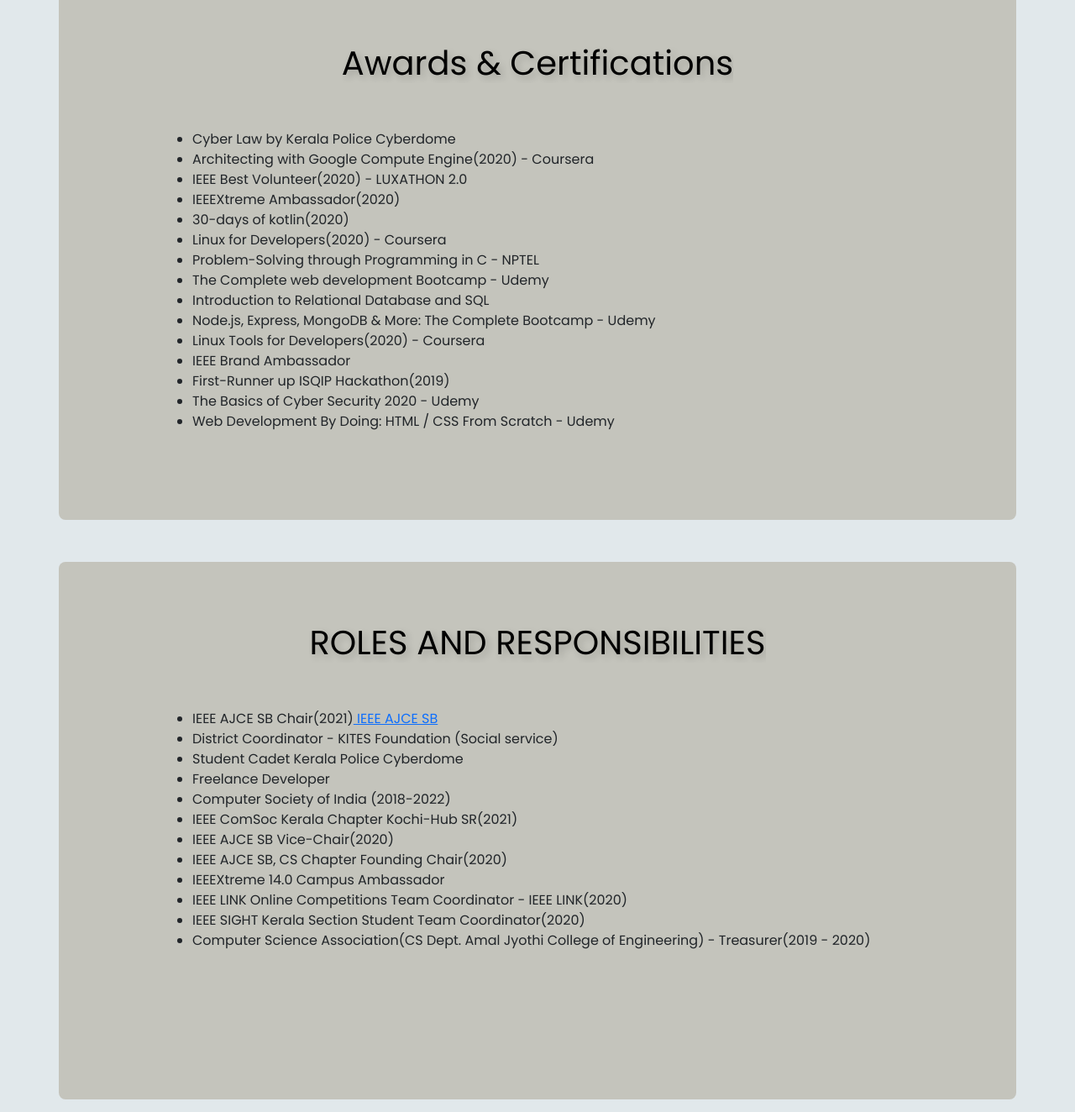
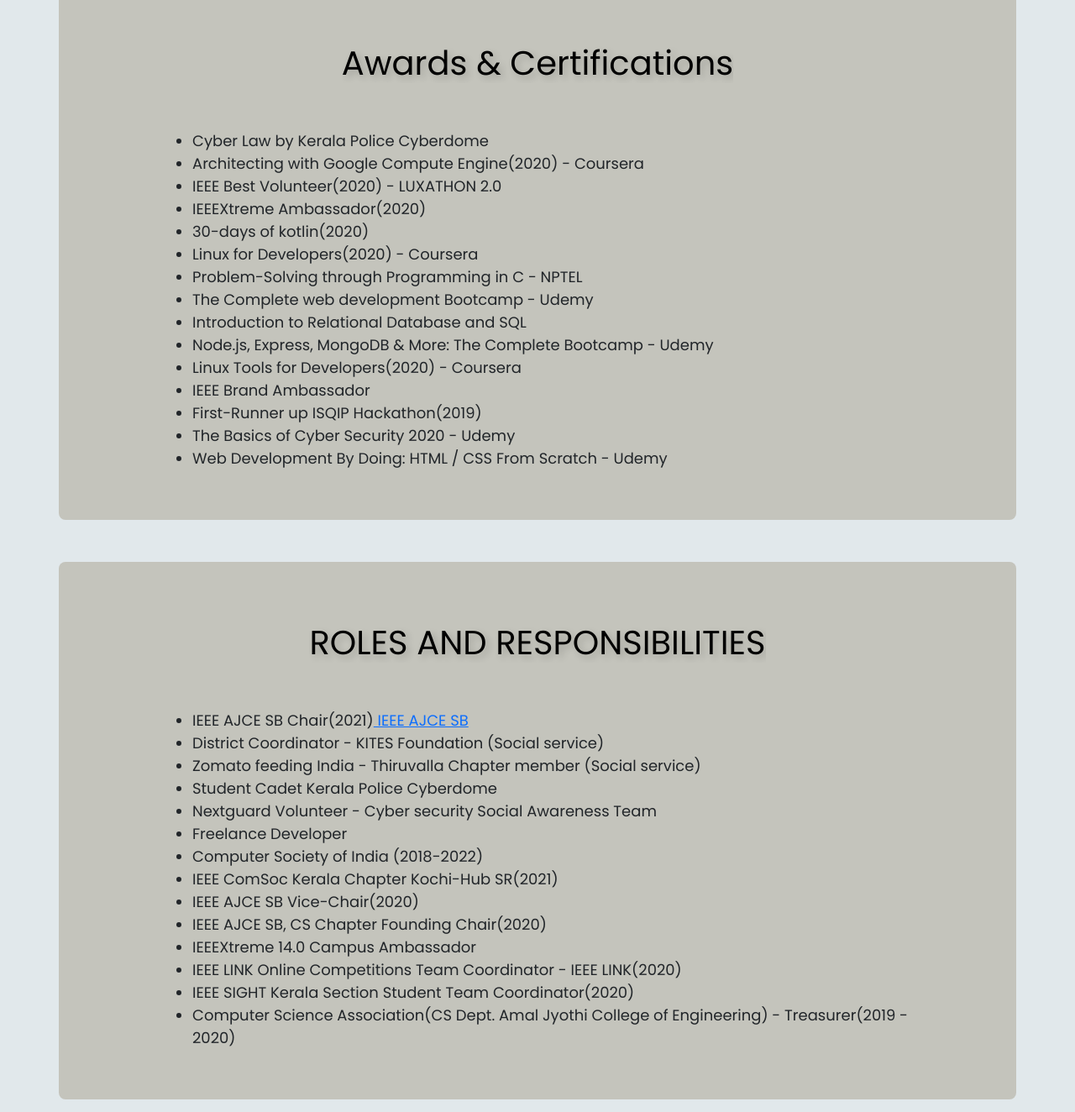
Before and after one commit to rubenshibu/portfolio-bootsrap, a plain HTML site: page index.html in a window 1280 px wide. Shown: the part 4036-5360 px from the top of the page at 84% size. Drawn offline with nearby package versions, Linux system fonts and the light colour scheme; a web font is replaced by a local one.

Commit message:
edits :zap:

```diff
--- a/CSS/style.css
+++ b/CSS/style.css
@@ -113,6 +113,10 @@ img {
   position: absolute;
   top: 0;
   left: 0;
+}
+.r_r{
+  font-size: large;
+  font-weight: 500;
 }
 .progress > span {
   width: 50%;
--- a/index.html
+++ b/index.html
@@ -476,7 +476,7 @@
             </h1>
           </div>
           <div class="row">
-            <div class="col-11 col-sm-10 mx-auto">
+            <div class="col-11 col-sm-10 mx-auto r_r">
               <ul>
                 <li>Cyber Law by Kerala Police Cyberdome</li>
                 <li>
@@ -519,7 +519,7 @@
             </h1>
           </div>
           <div class="row">
-            <div class="col-11 col-sm-10 mx-auto">
+            <div class="col-11 col-sm-10 mx-auto r_r">
               <ul>
                 <li>
                   IEEE AJCE SB Chair(2021)<a href="https://ieeeajce.org/"
@@ -527,7 +527,9 @@
                   >
                 </li>
                 <li>District Coordinator - KITES Foundation (Social service)</li>
+                <li>Zomato feeding India - Thiruvalla Chapter member (Social service)</li>
                 <li>Student Cadet Kerala Police Cyberdome</li>
+                <li>Nextguard Volunteer - Cyber security Social Awareness Team</li>
                 <li>Freelance Developer</li>
                 <li>Computer Society of India (2018-2022)</li>
                 <li>IEEE ComSoc Kerala Chapter Kochi-Hub SR(2021)</li>
```
